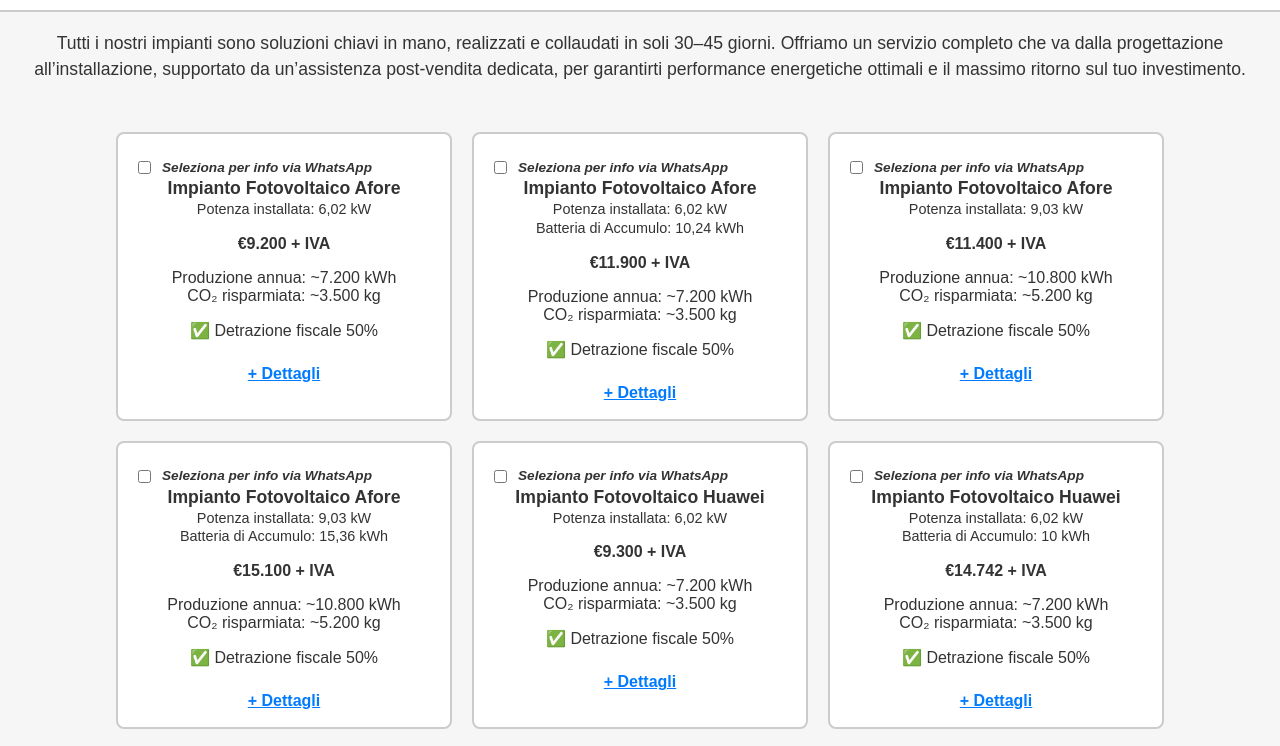
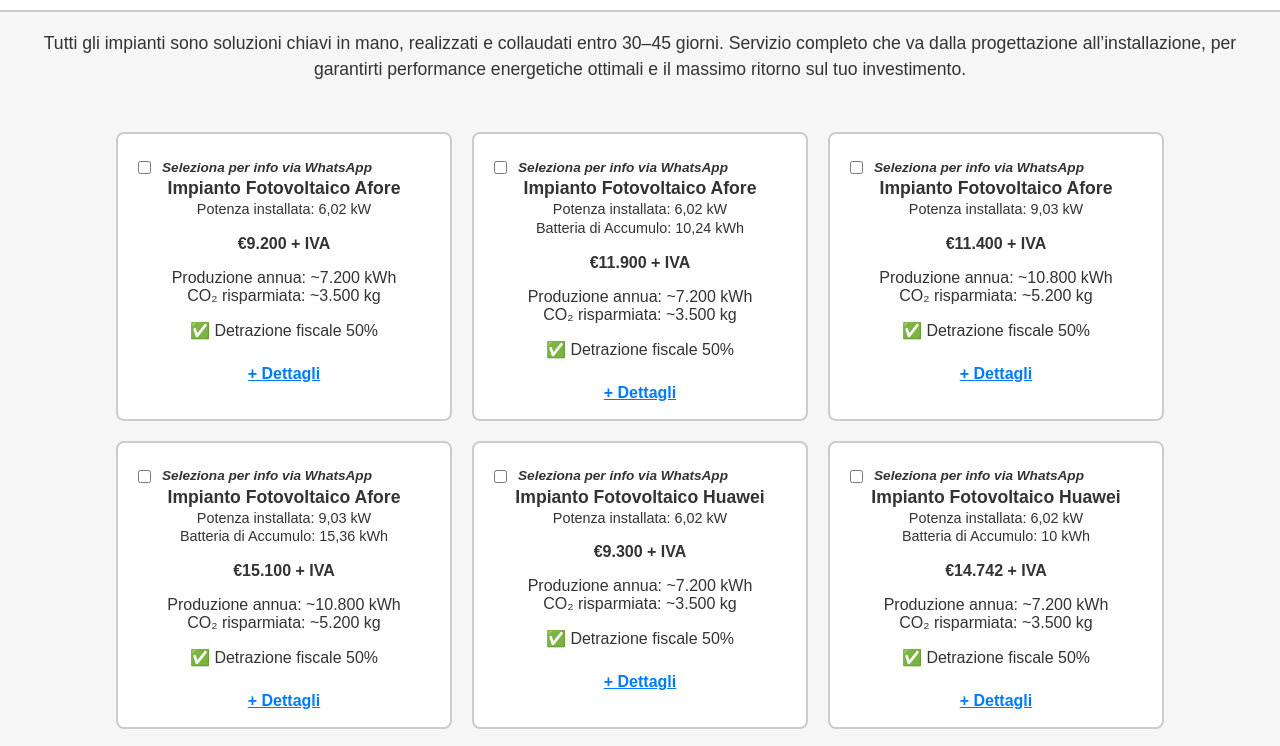
Before and after one commit to Dandim80/FV, a plain HTML site: page index.html in a window 1280 px wide. Shown: the part 88-834 px from the top of the page. Drawn offline with Linux system fonts and the light colour scheme.

Commit message:
Update index.html

```diff
--- a/index.html
+++ b/index.html
@@ -186,7 +186,7 @@
   <!-- Banner introduttivo -->
   <div class="intro">
     <p>
-      Tutti i nostri impianti sono soluzioni chiavi in mano, realizzati e collaudati in soli 30–45 giorni. Offriamo un servizio completo che va dalla progettazione all’installazione, supportato da un’assistenza post-vendita dedicata, per garantirti performance energetiche ottimali e il massimo ritorno sul tuo investimento.
+      Tutti gli impianti sono soluzioni chiavi in mano, realizzati e collaudati entro 30–45 giorni. Servizio completo che va dalla progettazione all’installazione, per garantirti performance energetiche ottimali e il massimo ritorno sul tuo investimento.
     </p>
   </div>
 
```
